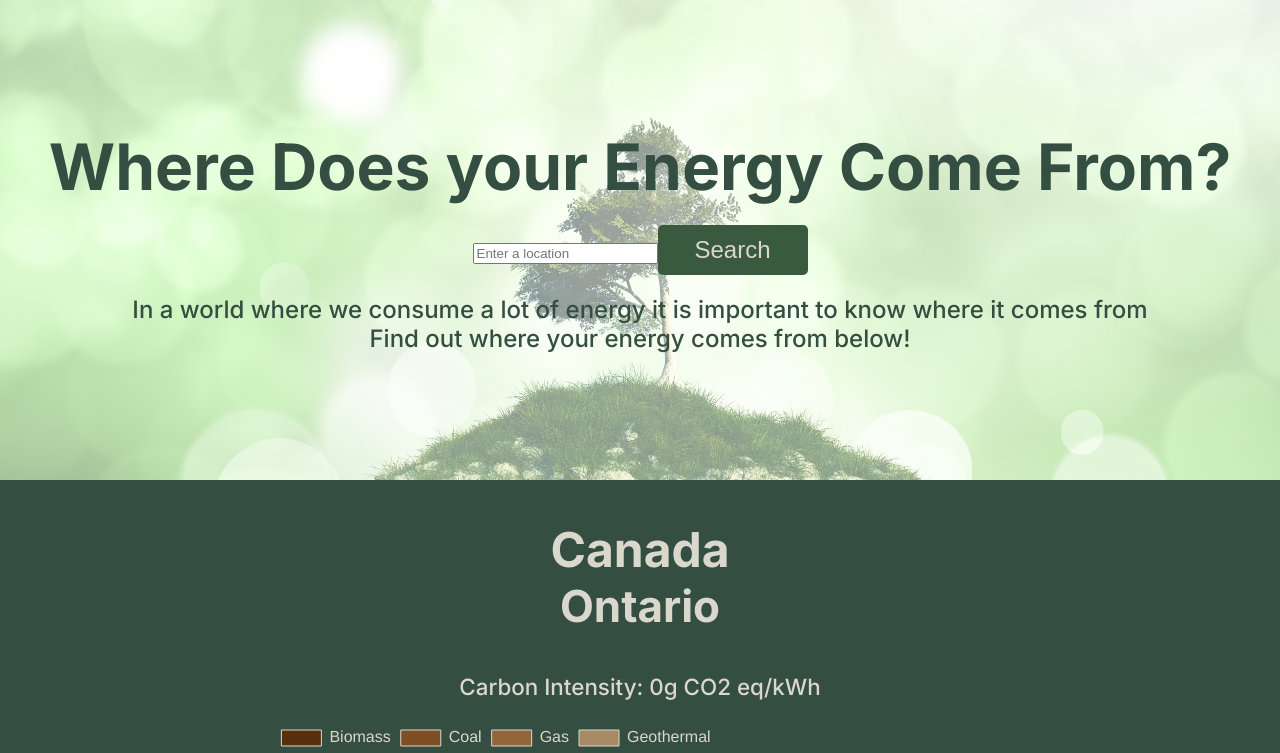
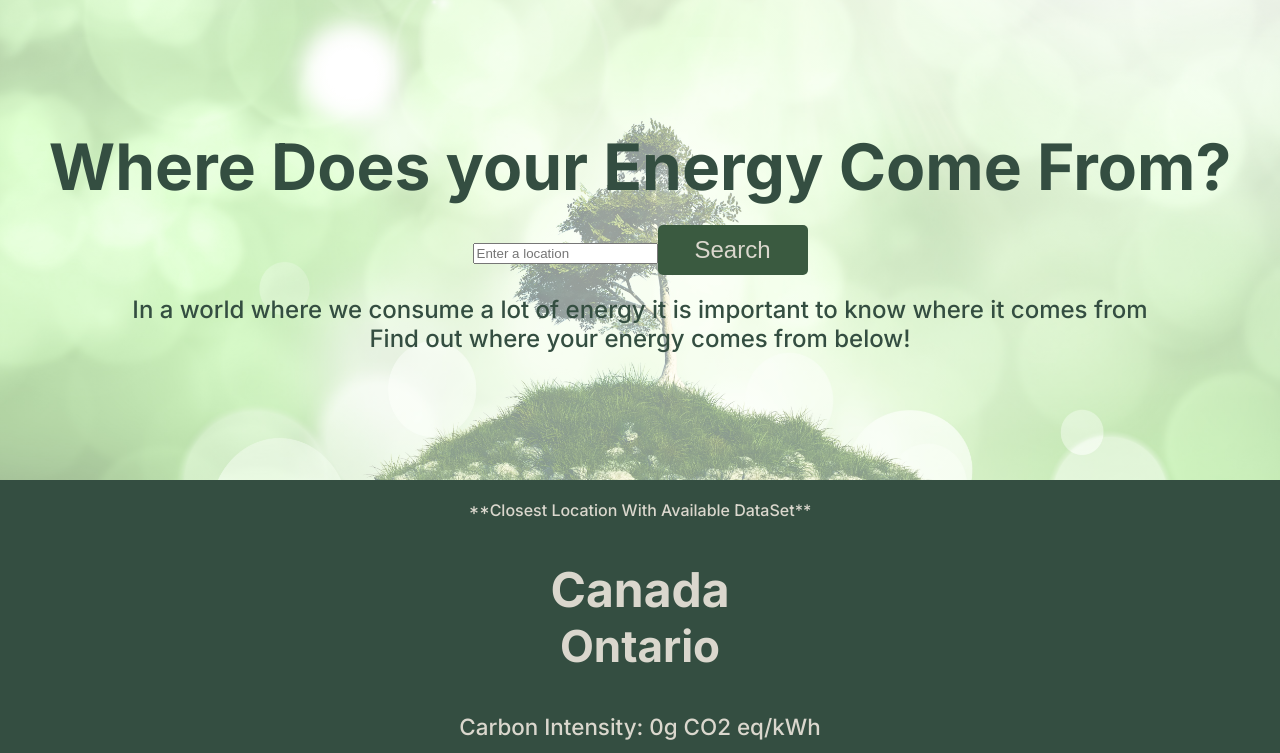
Before and after one commit to SyndicateGit/CheckYourSource, a React (Create React App) app: page / in a window 1280 px wide. Shown: the top 753 px of the page. Built offline with nearby package versions, Linux system fonts and the light colour scheme; no server answers.

Commit message:
accuracy message

```diff
--- a/src/App.js
+++ b/src/App.js
@@ -121,7 +121,9 @@ function App() {
       <p>Find out where your energy comes from below! </p>
 
     </div>
-
+        <div className='accuracy-msg'>
+          <p>**Closest Location With Available DataSet**</p>
+        </div>
         <h2 id="zone-country">{zones[data.zone].countryName}</h2>
         <h2 id="zone-name">{zones[data.zone].zoneName}</h2>
         <DisplayData
--- a/src/styles/Introduction.css
+++ b/src/styles/Introduction.css
@@ -22,3 +22,9 @@
     margin: 0;
     padding: 0;
 }
+
+.accuracy-msg {
+    justify-content: center;
+    text-align: center;
+    color: #DAD7CD;
+}
```
